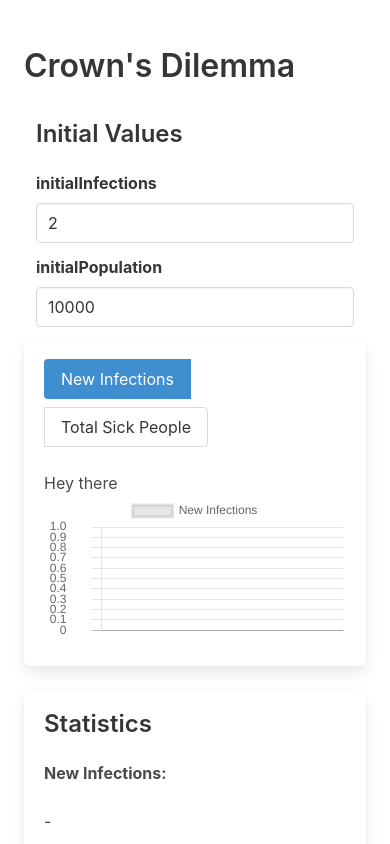
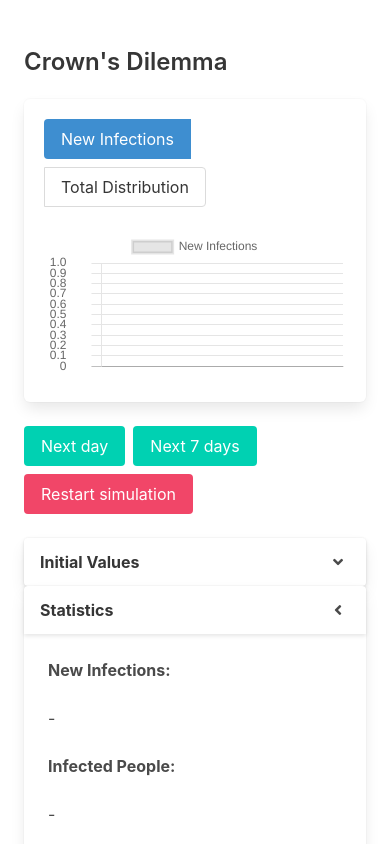
Before and after one commit to elfjes/crowns-dilemma, a Vue app: page / in a window 390 px wide. Shown: the top 844 px of the page. Built offline with nearby package versions, Linux system fonts and the light colour scheme.

Commit message:
improve layout on mobile

```diff
--- a/public/index.html
+++ b/public/index.html
@@ -4,6 +4,7 @@
     <meta charset="utf-8">
     <meta http-equiv="X-UA-Compatible" content="IE=edge">
     <meta name="viewport" content="width=device-width,initial-scale=1.0">
+    <link rel="stylesheet" href="https://use.fontawesome.com/releases/v5.3.1/css/all.css"/>
     <link rel="icon" href="<%= BASE_URL %>favicon.ico">
     <title><%= htmlWebpackPlugin.options.title %></title>
   </head>
--- a/src/App.vue
+++ b/src/App.vue
@@ -1,24 +1,13 @@
 <template>
   <div id="app">
     <section class="section">
-      <h1 class="title is-3">
+      <h1 class="title is-4 is-3-mobile">
         Crown's Dilemma
       </h1>
-      <cd-initial-values
-        class="column is-4-desktop is-8-tablet"
-        v-model="initialValues"
-        :disabled="model !== null"
-      ></cd-initial-values>
       <div class="columns">
         <div class="column is-8">
           <div class="box">
             <cd-charts ref="charts"></cd-charts>
-          </div>
-        </div>
-        <div class="column is-4 is-multiline">
-          <cd-statistics ref="statistics"></cd-statistics>
-          <cd-measures :measures="allMeasures" v-model="activeMeasures"></cd-measures>
-        </div>
           </div>
           <div class="buttons">
             <button class="button is-primary" @click="gotoNextDays()">
@@ -30,6 +19,22 @@
             <button class="button is-danger" @click="reset">
               Restart simulation
             </button>
+          </div>
+        </div>
+        <div class="column is-4">
+          <cd-card title="Initial Values" start-collapsed>
+            <cd-initial-values
+              v-model="initialValues"
+              :disabled="model !== null"
+            ></cd-initial-values>
+          </cd-card>
+
+          <cd-card title="Statistics">
+            <cd-statistics ref="statistics"></cd-statistics>
+          </cd-card>
+
+          <cd-measures :measures="allMeasures" v-model="activeMeasures"></cd-measures>
+        </div>
       </div>
     </section>
   </div>
@@ -43,6 +48,7 @@ import { measures } from "./measures";
 import InitialValues from "./components/InitialValues";
 import Charts from "./components/Charts";
 import Statistics from "./components/Statistics";
+import Card from "./components/Card";
 
 export default {
   name: "App",
@@ -50,7 +56,8 @@ export default {
     cdCharts: Charts,
     cdMeasures: Measures,
     cdInitialValues: InitialValues,
-    cdStatistics: Statistics
+    cdStatistics: Statistics,
+    cdCard: Card
   },
   data() {
     return {
@@ -59,20 +66,6 @@ export default {
         initialPopulation: modelConfig.initialPopulation
       },
       model: null,
-      charts: [
-        {
-          id: "infectionchart",
-          title: "New Infections",
-          xAttribute: "day",
-          yAttribute: "newInfections"
-        },
-        {
-          id: "sickpeoplechart",
-          title: "Total Sick People",
-          xAttribute: "day",
-          yAttribute: "sickPeople"
-        }
-      ],
       allMeasures: measures,
       activeMeasures: []
     };
--- a/src/components/BarChart.vue
+++ b/src/components/BarChart.vue
@@ -1,6 +1,5 @@
 <template>
   <div>
-    <p>Hey there</p>
     <canvas :id="id"></canvas>
   </div>
 
--- /dev/null
+++ b/src/components/Card.vue
@@ -0,0 +1,43 @@
+<template>
+  <div class="card">
+    <header class="card-header">
+      <p class="card-header-title">
+        {{ title }}
+      </p>
+      <p class="card-header-icon" aria-label="show/hide content" @click="visible = !visible">
+        <span class="icon">
+          <i
+            class="fas"
+            :class="visible ? 'fa-angle-left' : 'fa-angle-down'"
+            aria-hidden="true"
+          ></i>
+        </span>
+      </p>
+    </header>
+    <div v-if="visible" class="card-content">
+      <slot></slot>
+    </div>
+  </div>
+</template>
+
+<script>
+export default {
+  name: "Card",
+  props: {
+    title: {
+      type: String
+    },
+    startCollapsed: {
+      type: Boolean,
+      default: false
+    }
+  },
+  data() {
+    return {
+      visible: !this.startCollapsed
+    };
+  }
+};
+</script>
+
+<style scoped></style>
--- a/src/components/Charts.vue
+++ b/src/components/Charts.vue
@@ -48,7 +48,7 @@ export default {
         },
         {
           id: "sickpeoplechart",
-          title: "Total Sick People",
+          title: "Total Distribution",
           component: "cdTotalDistributionChart",
           config: undefined
         }
--- a/src/components/InitialValues.vue
+++ b/src/components/InitialValues.vue
@@ -1,6 +1,5 @@
 <template>
   <div>
-    <h2 class="title is-4">Initial Values</h2>
     <div v-for="field in Object.keys(value)" class="field is-horizontal" :key="field">
       <div class="field-label is-normal">
         <label class="label">{{ field }}</label>
--- a/src/components/Statistics.vue
+++ b/src/components/Statistics.vue
@@ -1,6 +1,5 @@
 <template>
-  <div class="box">
-    <h2 class="title is-4">Statistics</h2>
+  <div>
     <template v-for="prop in properties">
       <div class="columns is-desktop" :key="prop.ref">
         <div class="column">
--- a/src/model.js
+++ b/src/model.js
@@ -116,7 +116,7 @@ function interactions(c1) {
 }
 
 function infectionChance(c2) {
-  let alpha = modelConfig.baseInfectionChanceParameterr;
+  let alpha = modelConfig.baseInfectionChanceParameter;
 
   return s => {
     return c2 * alpha * Math.exp(-1.5 * s);
```
Lines whose indentation alone changed are shown as unchanged.
